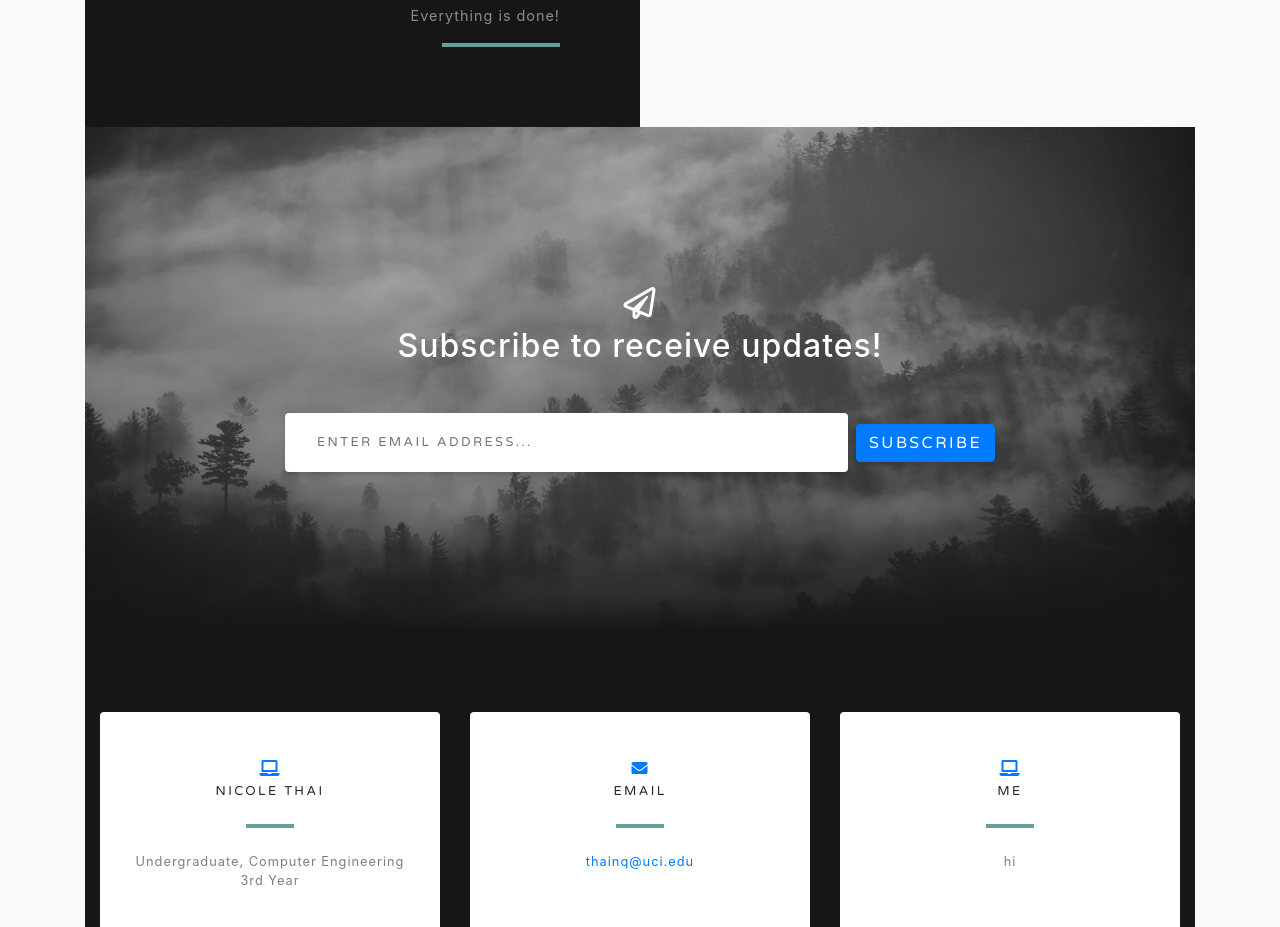
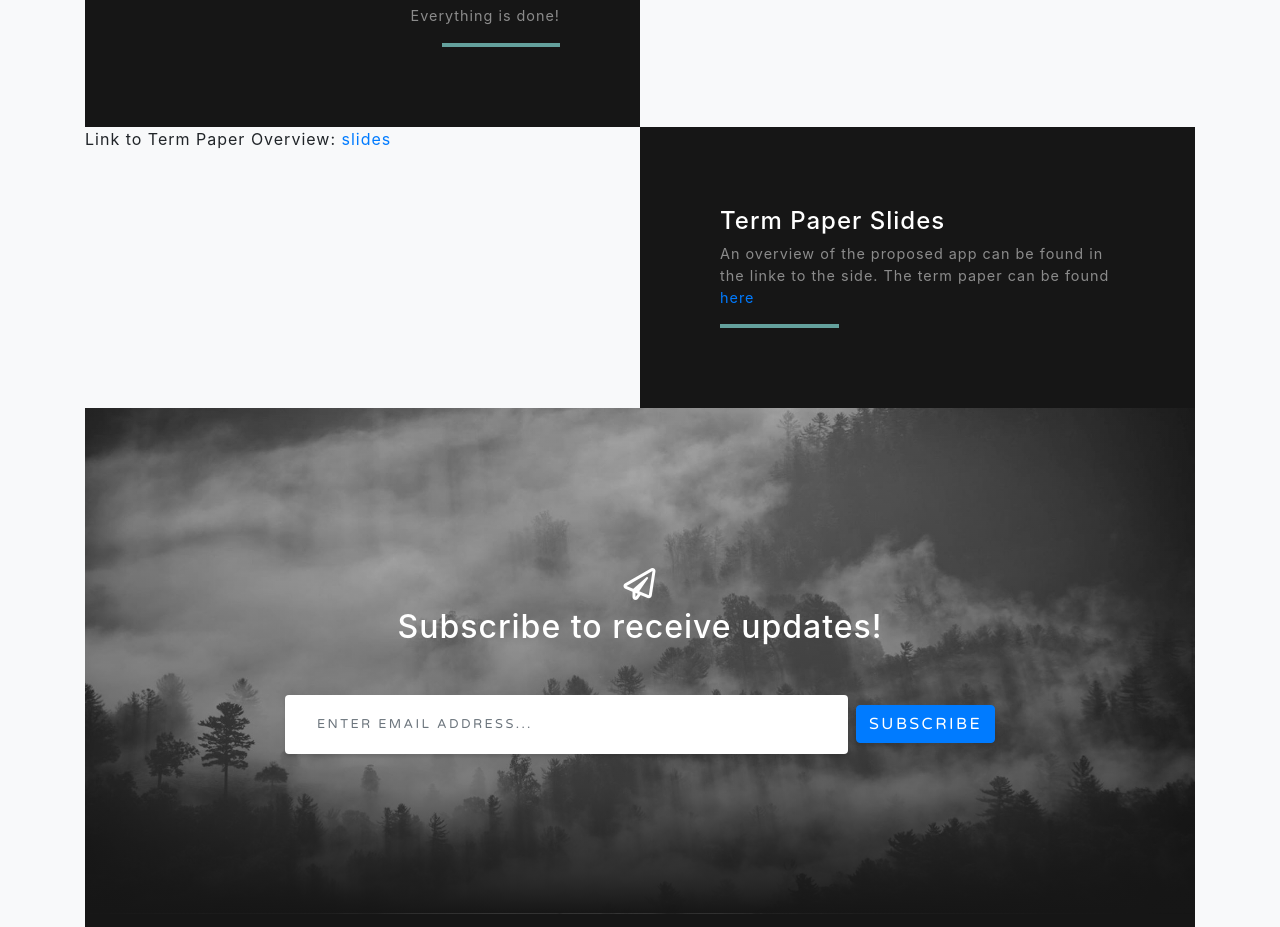
Before and after one commit to nicolethai/118personal, a website with bundled scripts: page index.html in a window 1280 px wide. Shown: the part 5106-6033 px from the top of the page. Built offline with nearby package versions, Linux system fonts and the light colour scheme; files whose address does not match are found by name.

Commit message:
Term Paper updates

```diff
--- a/index.html
+++ b/index.html
@@ -249,6 +249,23 @@
           </div>
         </div>
 
+        <div class="row justify-content-center no-gutters mb-5 mb-lg-0">
+          <div class="col-lg-6">
+            <p>Link to Term Paper Overview: <a href="https://drive.google.com/file/d/1eplbTmOArYxHmeTYNGEfeqnXYwGOQhPR/view?usp=sharing"> slides</a></p>
+          </div>
+          <div class="col-lg-6">
+            <div class="bg-black text-center h-100 project">
+              <div class="d-flex h-100">
+                <div class="project-text w-100 my-auto text-center text-lg-left">
+                  <h4 class="text-white">Term Paper Slides</h4>
+                  <p class="mb-0 text-white-50">An overview of the proposed app can be found in the linke to the side. The term paper can be found <a href="https://drive.google.com/file/d/1h5kJQF84Rzm9_TeL2eU2JXmCaxnks0UN/view?usp=sharing">here</a></p>
+                  <hr class="d-none d-lg-block mb-0 ml-0">
+                </div>
+              </div>
+            </div>
+          </div>
+        </div>
+
 
     <!-- Signup Section -->
     <section id="signup" class="signup-section">
```
